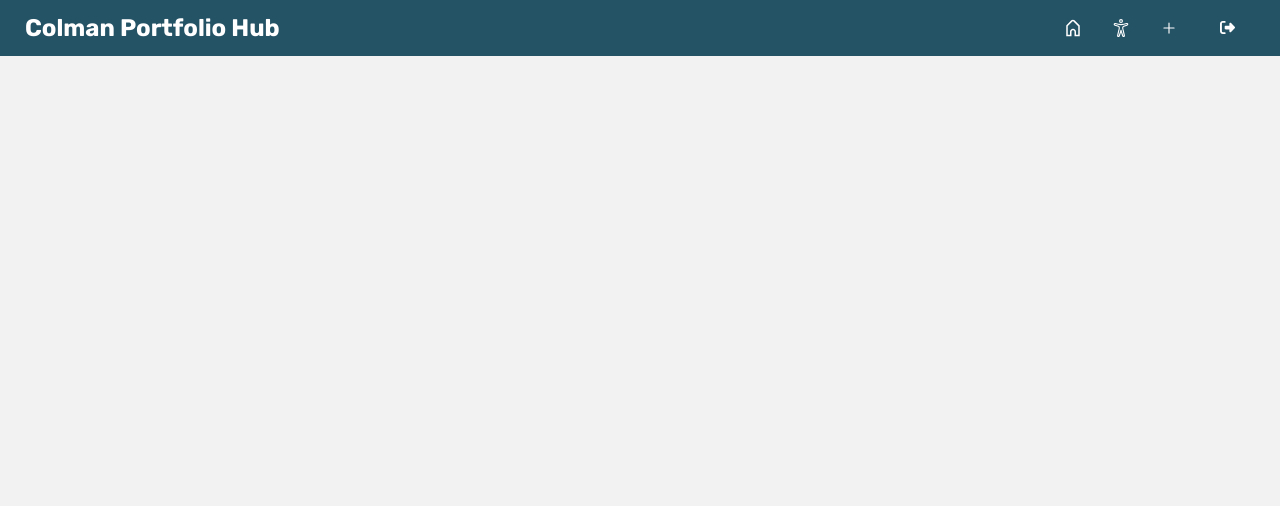
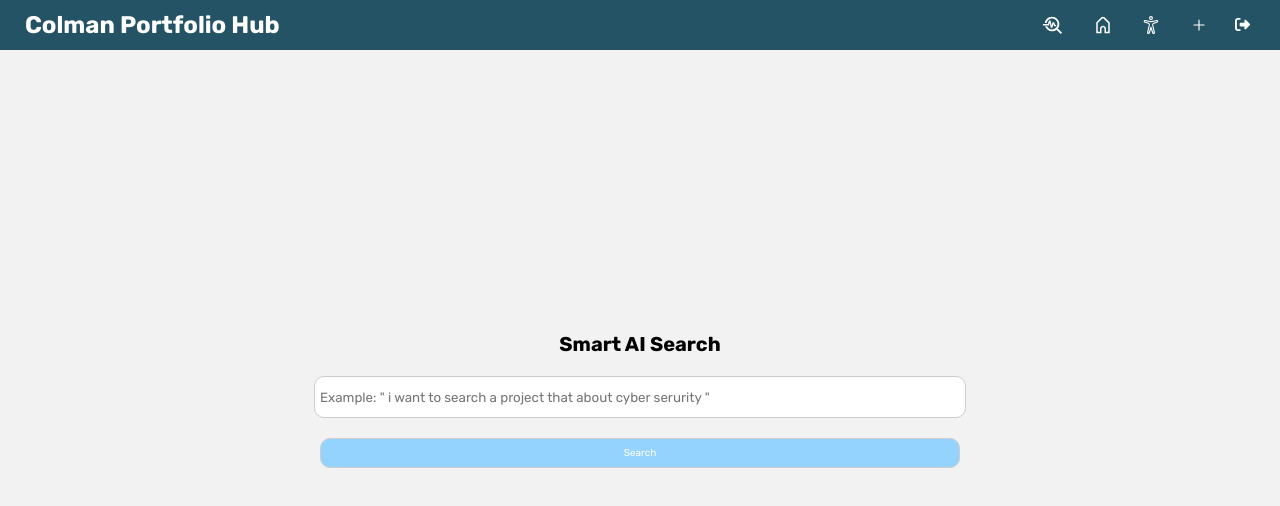
Before and after one commit to barrachmany/Colman-Portfolio-Hub, a React (Vite) app in the folder Colman-Portfilio-Hub/: page /smartsearch in a window 1280 px wide. Shown: the top 506 px of the page. Built offline with nearby package versions, Linux system fonts and the light colour scheme.

Commit message:
ai search almost done

```diff
--- a/Colman-Portfilio-Hub/src/App.css
+++ b/Colman-Portfilio-Hub/src/App.css
@@ -151,3 +151,18 @@ body {
 ::-webkit-scrollbar-track {
   background: #f9f9f9;
 }
+
+.nav-search {
+  flex-direction: row;
+  display: flex;
+  justify-content: center;
+  align-items: center;
+  color: white;
+  font-size: 1.5rem;
+  text-decoration: none;
+}
+
+.nav-search :hover {
+  cursor: pointer;
+  text-decoration: none;
+}
--- a/Colman-Portfilio-Hub/src/App.jsx
+++ b/Colman-Portfilio-Hub/src/App.jsx
@@ -9,6 +9,7 @@ import AppContext from './AppContext.jsx';
 import ProfilePage from './scenes/profile-page/ProfilePage.jsx';
 import ProjectPage from './scenes/project-page/ProjectPage.jsx';
 import Nav from './components/Nav.jsx';
+import SmartSearchPage from './scenes/smart-search-page/SmartSearchPage.jsx';
 
 
 function App() {
@@ -30,7 +31,7 @@ function App() {
               <Route path="/createproject" element={<CreateProjectPage />} />
               <Route path="/myProfile" element={<ProfilePage />} />
               <Route path="/project/:id" element={<ProjectPage />} />
-
+              <Route path="/smartsearch" element={<SmartSearchPage />} />
             </Routes>
           </BrowserRouter>
         </div>
--- a/Colman-Portfilio-Hub/src/components/Nav.jsx
+++ b/Colman-Portfilio-Hub/src/components/Nav.jsx
@@ -1,5 +1,5 @@
 import { useState } from "react";
-import { useNavigate } from "react-router-dom";
+import { useNavigate, Link } from "react-router-dom";
 import SearchBar from "./SearchBar";
 import { FontAwesomeIcon } from "@fortawesome/react-fontawesome";
 import { faSignOutAlt } from "@fortawesome/free-solid-svg-icons";
@@ -7,6 +7,7 @@ import { IoAdd } from "react-icons/io5";
 import { IoAccessibilityOutline } from "react-icons/io5";
 import { CgHome } from "react-icons/cg";
 import Tooltip from "@mui/material/Tooltip";
+import TroubleshootIcon from '@mui/icons-material/Troubleshoot';
 
 const Nav = () => {
   const navigate = useNavigate();
@@ -25,8 +26,16 @@ const Nav = () => {
           <a href="/main">Colman Portfolio Hub</a>
         </div>
         <div className="nav-links">
-
           <ul>
+            <Tooltip title="AI Search">
+              <li>
+                <a href="smartsearch">
+                  <div className="nav-search">
+                    <TroubleshootIcon fontSize="large" color="white" />
+                  </div>
+                </a>
+              </li>
+            </Tooltip>
             <Tooltip title="Home">
               <li>
                 <a href="/main">
--- /dev/null
+++ b/Colman-Portfilio-Hub/src/scenes/smart-search-page/SmartSearchPage.css
@@ -0,0 +1,27 @@
+.smart-search-page {
+    margin-top: 10vh;
+    display: flex;
+    justify-content: center;
+    align-items: center;
+    flex-direction: column;
+    height: 80vh;
+    gap: 20px;
+}
+
+input {
+    width: 50%;
+    height: 30px;
+    border-radius: 10px;
+    border: 1px solid #ccc;
+    padding: 5px;
+}
+
+button {
+    width: 50%;
+    height: 30px;
+    border-radius: 10px;
+    border: 1px solid #ccc;
+    padding: 5px;
+    background-color: #95d3ff;
+    cursor: pointer;
+}
--- /dev/null
+++ b/Colman-Portfilio-Hub/src/scenes/smart-search-page/SmartSearchPage.jsx
@@ -0,0 +1,49 @@
+import { useState, useEffect, useContext } from "react";
+import "./SmartSearchPage.css";
+import axios from "axios";
+import AppContext from "../../AppContext";
+
+const SmartSearchPage = () => {
+
+    const [search, setSearch] = useState("");
+    const [results, setResults] = useState([]);
+    const { projects, setProjects } = useContext(AppContext);
+
+    const handleSearch = () => {
+        axios.get(`http://localhost:5000/project/findbestfit?search=${search}`)
+            .then((res) => {
+                console.log(res.data.results);
+                setResults(res.data.results);
+            })
+            .catch((err) => {
+                console.log(err);
+            });
+    };
+
+    const handleChange = (e) => {
+        setSearch(e.target.value);
+    }
+
+    useEffect(() => {
+    }, [projects]);
+
+    return (
+        <div className="smart-search-page">
+            <h1>Smart AI Search</h1>
+            <input type="text" onChange={handleChange} placeholder='Example: " i want to search a project that about cyber serurity " ' />
+            <button onClick={handleSearch} >Search</button>
+            {results && results.map((result) => {
+                return (
+                    <div key={result.name} className="result">
+                        <h1>{result.name}</h1>
+                        <p>{result.relevance}</p>
+                        <p>{result.description}</p>
+                    </div>
+                );
+            })}
+        </div>
+    );
+
+};
+
+export default SmartSearchPage;
```
Also changed, not shown: 1 other file (tests, documents, lock files or other folders).
